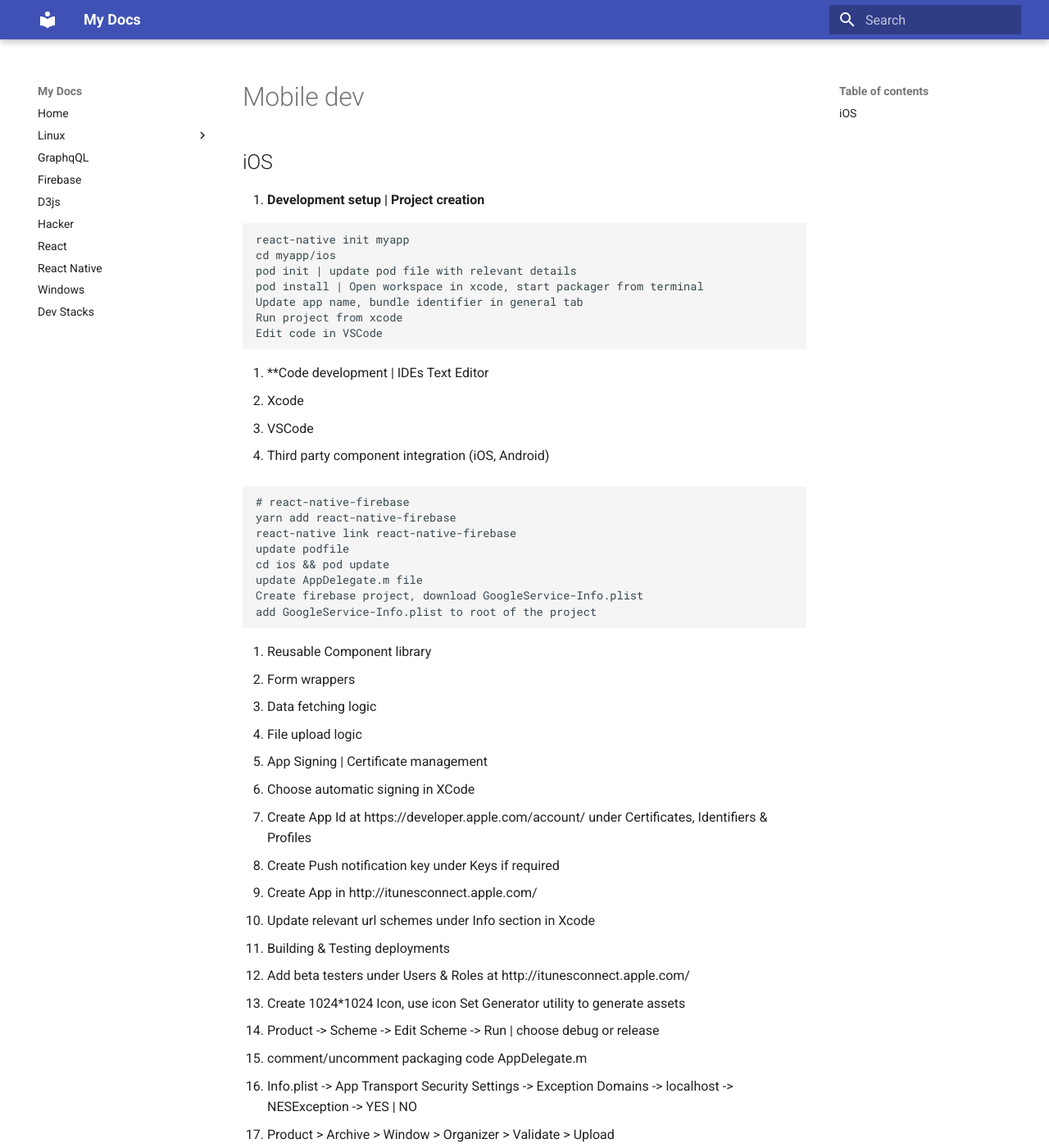
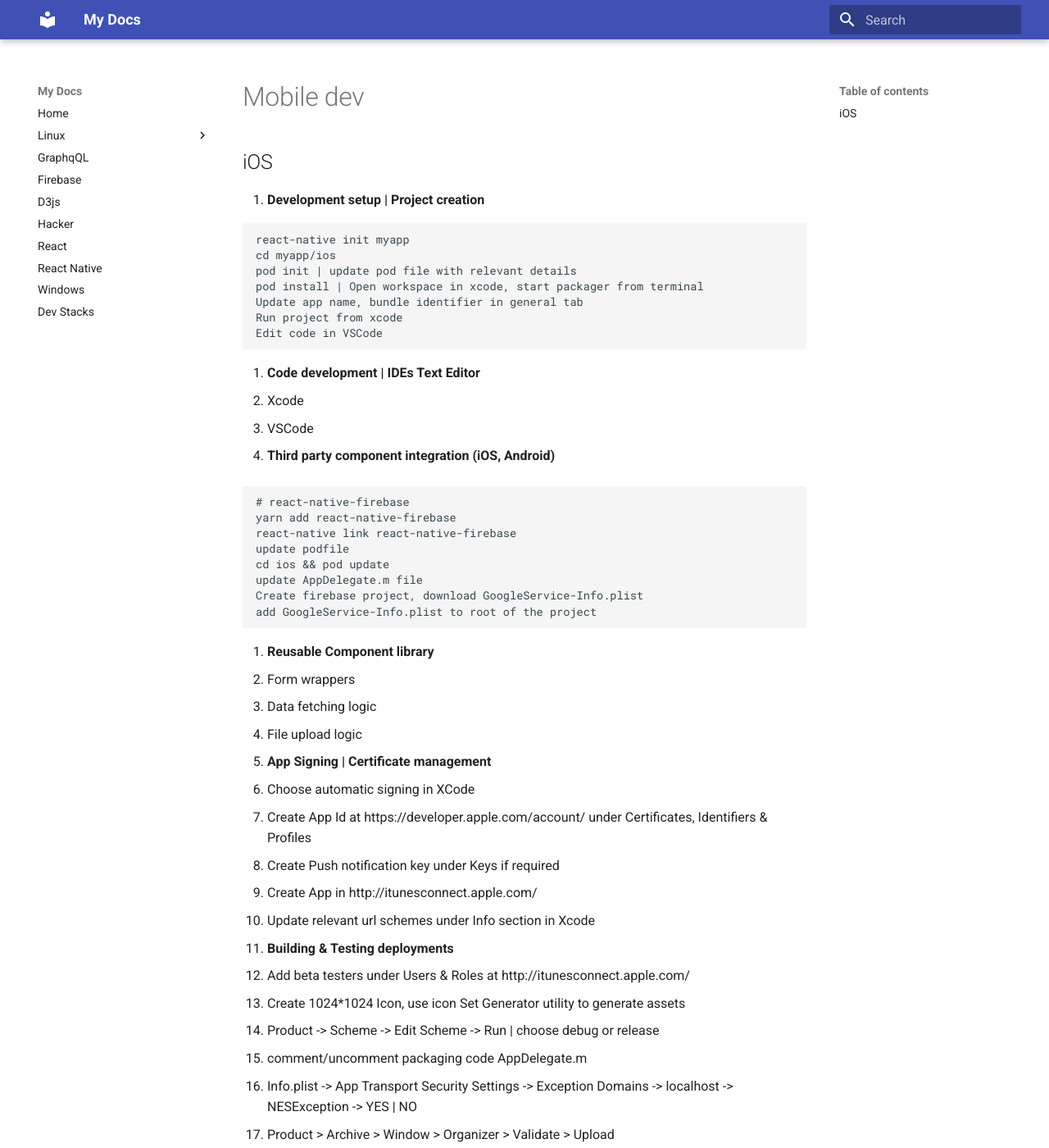
Before and after one commit to ajaymore/development-docs, an MkDocs documentation site: the page built from docs/mobile-dev.md, in a window 1280 px wide and 1400 px high. Shown: the whole window at 82% size. Built offline with MkDocs 1.6.1 and Material for MkDocs 9.7.7, drawn with Linux system fonts in a browser that asks for light colours; old or Windows-style settings are respelled for this version of MkDocs; some of the changed text lies outside the part shown.

````diff
--- a/docs/mobile-dev.md
+++ b/docs/mobile-dev.md
@@ -11,11 +11,11 @@ Run project from xcode
 Edit code in VSCode
 ```
 
-2. **Code development | IDEs Text Editor
+2. **Code development | IDEs Text Editor**
   - Xcode
   - VSCode
 
-3. Third party component integration (iOS, Android)
+3. **Third party component integration (iOS, Android)**
 ```
 # react-native-firebase
 yarn add react-native-firebase
@@ -27,19 +27,19 @@ Create firebase project, download GoogleService-Info.plist
 add GoogleService-Info.plist to root of the project
 ```
 
-4. Reusable Component library
+4. **Reusable Component library**
   - Form wrappers
   - Data fetching logic
   - File upload logic
 
-5. App Signing | Certificate management
+5. **App Signing | Certificate management**
   - Choose automatic signing in XCode
   - Create App Id at https://developer.apple.com/account/ under Certificates, Identifiers & Profiles
   - Create Push notification key under Keys if required
   - Create App in http://itunesconnect.apple.com/
   - Update relevant url schemes under Info section in Xcode
 
-6. Building & Testing deployments
+6. **Building & Testing deployments**
   - Add beta testers under Users & Roles at http://itunesconnect.apple.com/
   - Create 1024*1024 Icon, use icon Set Generator utility to generate assets
   - Product -> Scheme -> Edit Scheme -> Run | choose debug or release
@@ -47,10 +47,10 @@ add GoogleService-Info.plist to root of the project
   - Info.plist -> App Transport Security Settings -> Exception Domains -> localhost -> NESException -> YES | NO
   - Product > Archive > Window > Organizer > Validate > Upload
 
-7. Using emulators
+7. **Using emulators**
   -
 
-8. App submission guides
+8. **App submission guides**
   - Verify permissions
 ```
 <key>NSCameraUsageDescription</key>
@@ -66,8 +66,8 @@ add GoogleService-Info.plist to root of the project
 <key>NSPhotoLibraryUsageDescription</key>
 <string>$(PRODUCT_NAME) App would like to access your photo gallery for you to upload photos with the field reports. None of your photos would be accessed without your permission.</string>
 ```
-	- Description
-	- SplashScreen
+  - Description
+  - SplashScreen
 
-9. App Deployment
+9. **App Deployment**
   - Toggle step 6 & 8
````
